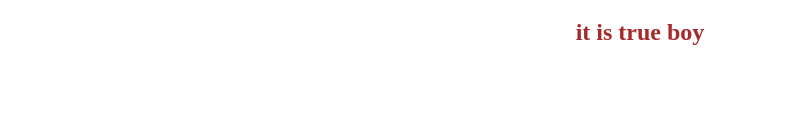
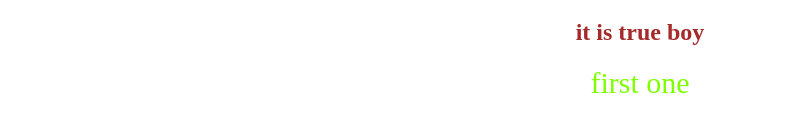
Before and after one commit to vinaykumar912/dummy, an Angular app: page / in a window 1280 px wide. Shown: the part 245-376 px from the top of the page, without its empty margins (0-796 px from the left). Built offline with nearby package versions, Linux system fonts and the light colour scheme.

Commit message:
switch case

```diff
--- a/src/app/new/new.component.css
+++ b/src/app/new/new.component.css
@@ -14,3 +14,9 @@ p{
   font-family: 'Franklin Gothic Medium', 'Arial Narrow', Arial, sans-serif;
   font-size: 40px;
 }
+
+.switchcase{
+  color: chartreuse;
+  text-align: center;
+  font-size: 30px;
+}
--- a/src/app/new/new.component.html
+++ b/src/app/new/new.component.html
@@ -16,12 +16,20 @@
    <p>{{anil}}</p>
 
      <h1 *ngIf="status;then trueblock else elseblock"></h1>
-
      <ng-template #elseblock><h2> welcome to ipac {{vinay}}</h2></ng-template>
-    <ng-template #trueblock><h1>welcome {{vinay}}</h1></ng-template>
+     <ng-template #trueblock><h1>welcome {{vinay}}</h1></ng-template>
 
     <h2 *ngIf="show;then brueblock else godblock"></h2>
     <ng-template #godblock><h2>vinay is a {{boy}}</h2></ng-template>
     <ng-template #brueblock><h2>it is true {{boy}}</h2></ng-template>
+
+    <div [ngSwitch]="mychoice">
+        <div class="switchcase">
+             <div *ngSwitchCase="'one'">first one</div>
+             <div *ngSwitchCase="'two'">first one</div>
+             <div *ngSwitchCase="'three'">first one</div>
+             <div *ngSwitchDefault>Invalid choice</div>
+        </div>
+    </div>
 </body>
 </html>
--- a/src/app/new/new.component.ts
+++ b/src/app/new/new.component.ts
@@ -13,6 +13,7 @@ public vinay="good";
 public status=false;
 public boy="boy";
 public show=true;
+public mychoice="one";
 
   constructor() { }
 
```
